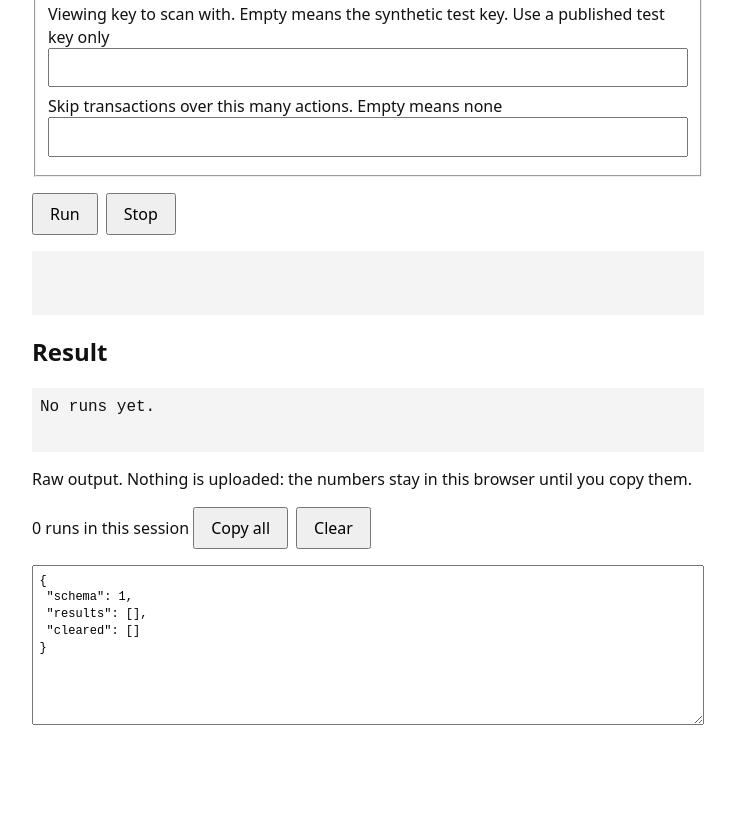
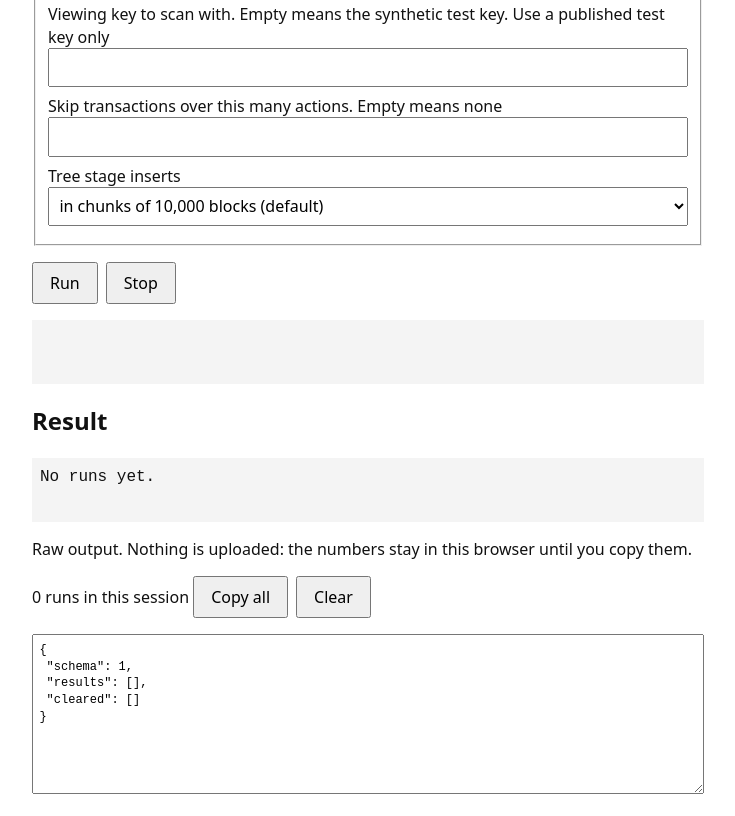
Before and after one commit to deegalabs/konclave-benchmark, a plain HTML site: page web/threads.html in a window 1280 px wide. Shown: the part 1316-2132 px from the top of the page, without its empty margins (272-1007 px from the left). Before the commit the page ends 2063 px from the top, so only its background shows below. Drawn offline with Linux system fonts and the light colour scheme; no server answers.

Commit message:
fix(web): add the tree-insert control to the threads page (#12)
The page script reads the tree-insert control since the chunked tree insertion; threads.html never got it, so Run threw and did nothing on the threads page. A test now fails if the two pages carry different form controls.

Co-authored-by: Claude <noreply@anthropic.com>

```diff
--- a/web/threads.html
+++ b/web/threads.html
@@ -41,6 +41,7 @@ small { color: #555; }
 <label>Live range, last height <input type="text" id="end"></label>
 <label>Viewing key to scan with. Empty means the synthetic test key. Use a published test key only <input type="text" id="ufvk" spellcheck="false" autocomplete="off" autocapitalize="none" autocorrect="off"></label>
 <label>Skip transactions over this many actions. Empty means none <input type="text" id="filter"></label>
+<label>Tree stage inserts <select id="tree-insert"><option value="chunked">in chunks of 10,000 blocks (default)</option><option value="per-block">block by block (information only, never a verdict)</option></select></label>
 </fieldset>
 <p><button id="go" disabled>Run</button><button id="stop">Stop</button></p>
 <p id="stage"></p>
```
Also changed, not shown: tests/pages.test.mjs (added, +12 -0 lines), .github/workflows/ci.yml, CHANGELOG.md.
